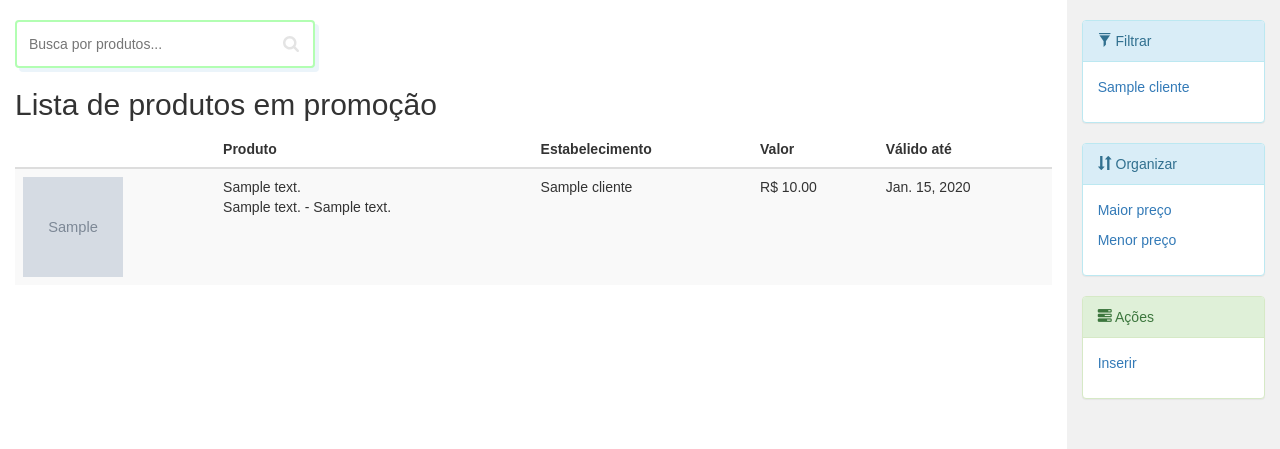
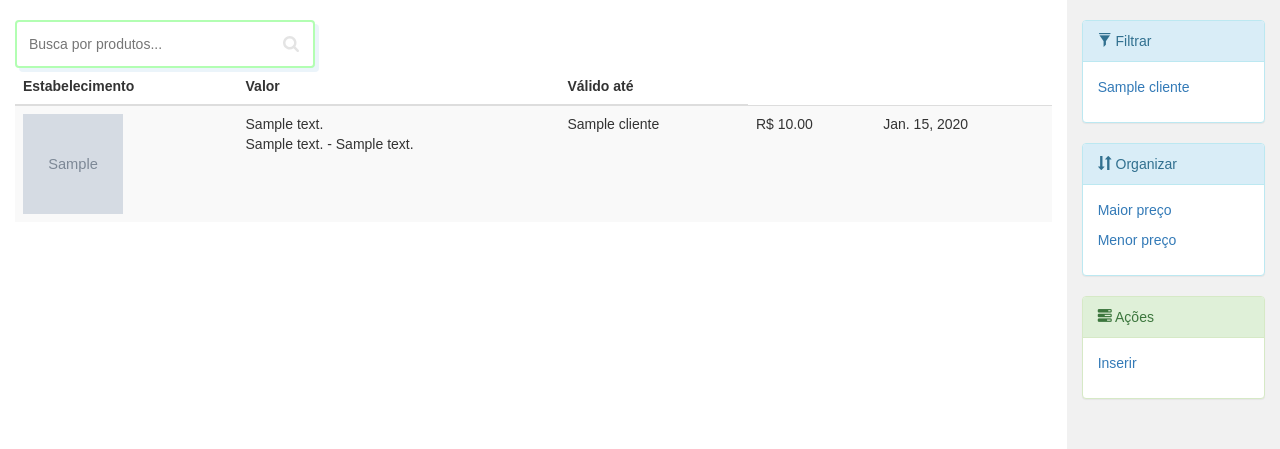
Before and after one commit to kaiserthiago/market, a Django app: page /supermarket/promocao in a window 1280 px wide. Shown: the part 52-501 px from the top of the page. Run offline with Django 3.2, Linux system fonts and the light colour scheme; tables that the repository leaves empty hold one stand-in row (values such as "Sample post"); grey boxes marked "Sample" are stand-in pictures; some libraries are stand-ins or nearby versions.

Commit message:
sem titutlo

```diff
--- a/supermarket/templates/supermarket/promocoes.html
+++ b/supermarket/templates/supermarket/promocoes.html
@@ -169,8 +169,6 @@
 
             });
         </script>
-
-        <h2>Lista de produtos em promoção</h2>
         <table>
             <tbody>
             <tr>
@@ -185,16 +183,17 @@
             </tr>
             </tbody>
         </table>
+        {% for produto in todos_produtos %}
             <table class="table table-striped">
             <thead>
             <tr>
-                <th></th>
-                <th>Produto</th>
                 <th>Estabelecimento</th>
                 <th>Valor</th>
                 <th>Válido até</th>
             </tr>
             </thead>
+        {% empty %}
+        {% endfor %}
         <tbody>
         {% for produto in todos_produtos %}
             <tr>
--- a/supermarket/templates/supermarket/promocoes_por_produto.html
+++ b/supermarket/templates/supermarket/promocoes_por_produto.html
@@ -34,7 +34,6 @@
 
 {% block principal %}
     <section xmlns="http://www.w3.org/1999/html">
-        <h2>Lista de promoções do produto pesquisado</h2>
         <table>
             <tbody>
             <tr>
```
Lines whose indentation alone changed are shown as unchanged.
